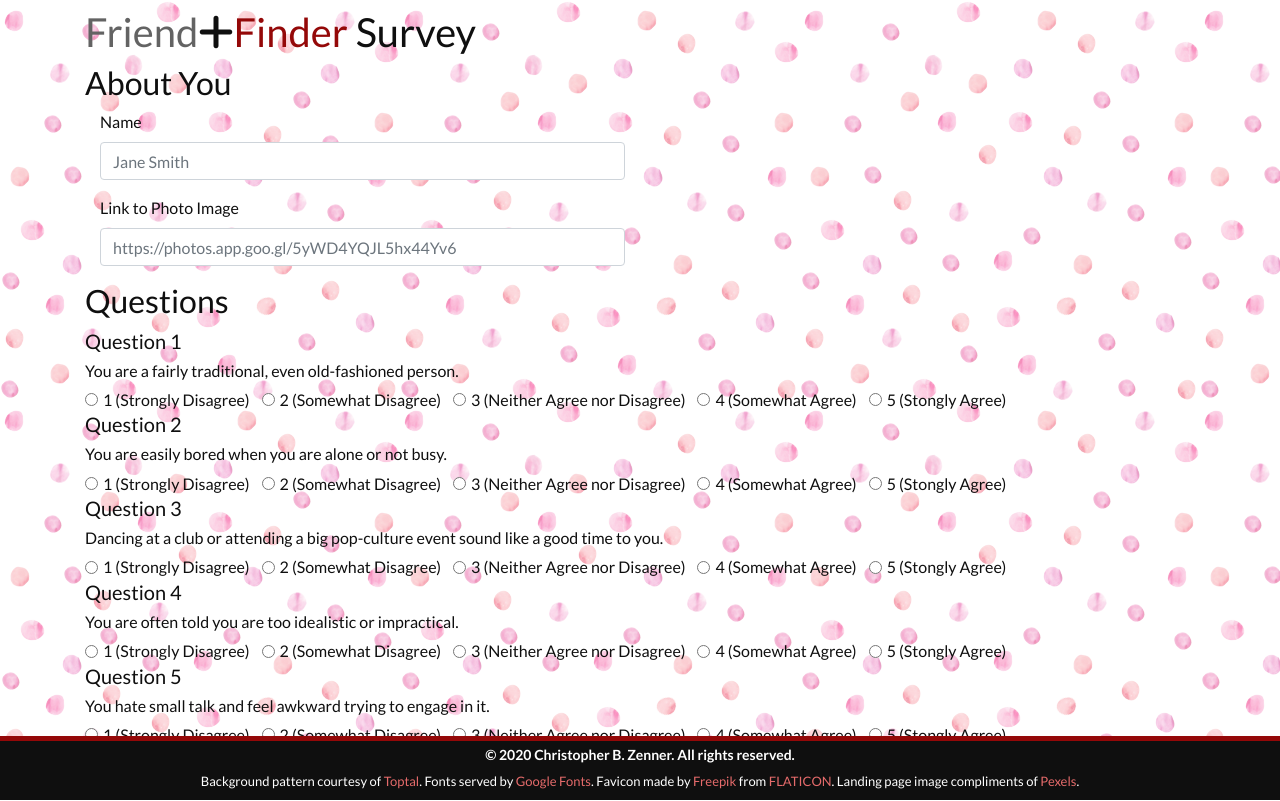
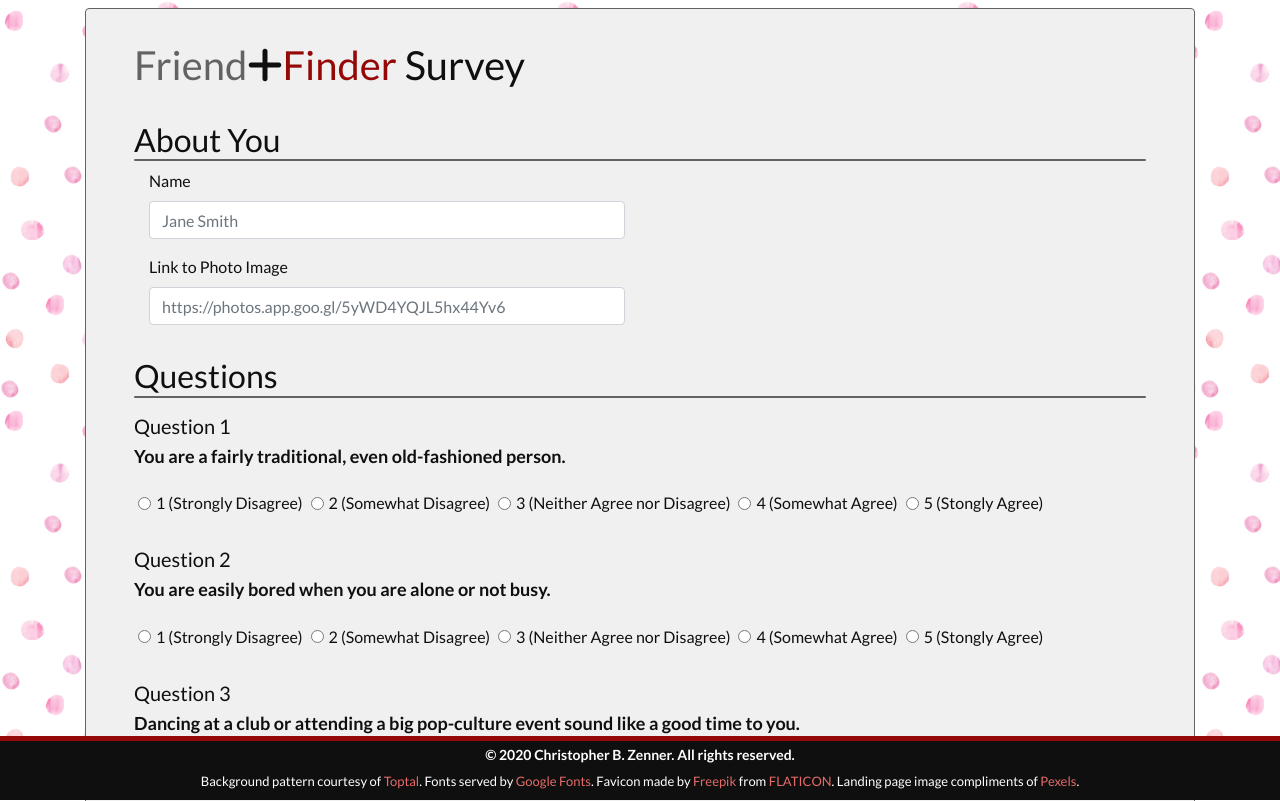
Before and after one commit to icn2you/fsf-a11, a website: page app/public/survey.html in a window 1280 px wide. Shown: the top 801 px of the page. Drawn offline with nearby package versions, Linux system fonts and the light colour scheme.

Commit message:
feat: add survey page styling

```diff
--- a/app/src/scss/style.scss
+++ b/app/src/scss/style.scss
@@ -10,6 +10,7 @@ This CSS specifies the layout and style for the FriendFinder Node app.
 @use 'components/friendfinder-fonts' as fonts;
 @use 'components/css-tricks-fluid-type' as fluid;
 @use 'components/shades-of-love-palette' as palette;
+@use 'components/rounded-bottom-borders' as borders;
 
 /***********************************************************************
  Global Elements
@@ -80,8 +81,36 @@ button {
   margin-top: 2vh;
 }
 
+#survey {
+  background-color: $hazy-skies;
+  border: 1px solid $thunderstorm;
+  border-radius: 4px;
+  padding: 2rem 3rem;
+}
+
+form {
+  h2 {
+    @include borders.rounded-bottom-border($thunderstorm, 1px);
+    margin-top: 2rem;
+  }
+
+  h5 {
+    margin-top: 1rem;
+  }
+
+  h6 {
+    font-size: 1.125rem;
+    font-weight: 700;
+  }
+
+  .form-check {
+    margin: 1rem 0.25rem;
+  }
+}
+
 #dev-links {
   margin-top: 1vh;
+  margin-bottom: 10vh;
 }
 
 /***********************************************************************
```
Also changed, not shown: app/public/assets/css/style.css, 1 other file.
